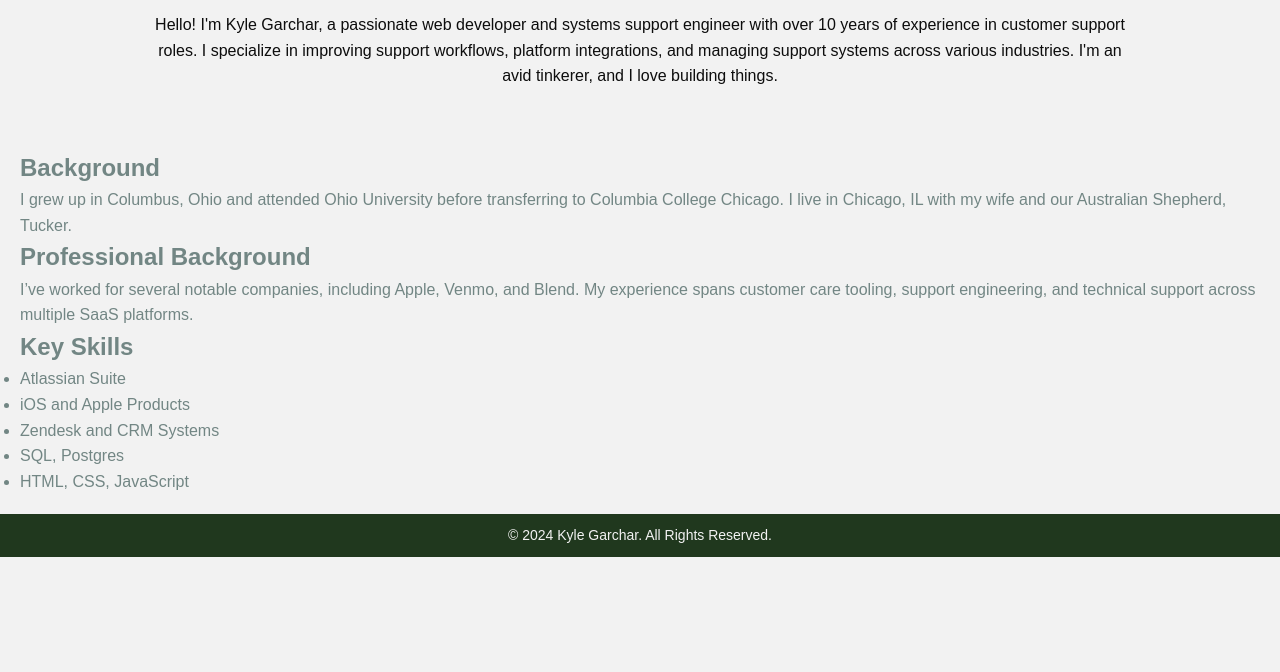
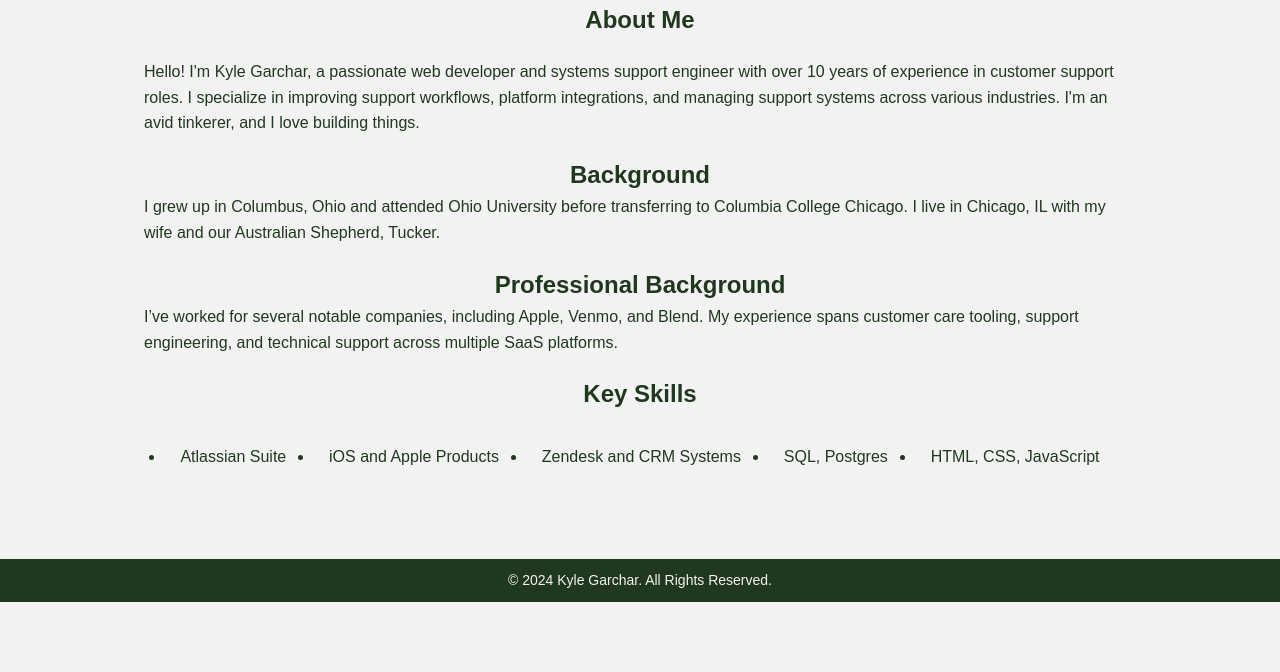
Before and after one commit to kylegarchar/personal-site-2, a plain HTML site: page about.html in a window 1280 px wide. Shown: the part 128-800 px from the top of the page. Drawn offline with Linux system fonts and the light colour scheme.

Commit message:
fixed css and alignment

```diff
--- a/about.html
+++ b/about.html
@@ -19,12 +19,9 @@
         </nav>
     </header>
     <main>
-        <section class="intro-section">
-            <h1>About Me</h1>
+        <section class="about-section">
+            <h1 align="center">About Me</h1>
             <p>Hello! I'm Kyle Garchar, a passionate web developer and systems support engineer with over 10 years of experience in customer support roles. I specialize in improving support workflows, platform integrations, and managing support systems across various industries. I'm an avid tinkerer, and I love building things.</p>
-        </section>
-
-        <article class="about-section">
             <h2>Background</h2>
             <p>I grew up in Columbus, Ohio and attended Ohio University before transferring to Columbia College Chicago. I live in Chicago, IL with my wife and our Australian Shepherd, Tucker.</p>
             <h2>Professional Background</h2>
@@ -37,8 +34,8 @@
                 <li>SQL, Postgres</li>
                 <li>HTML, CSS, JavaScript</li>
             </ul>
-            </ul>
-          </article>
+          </section>
+
     </main>
     <footer>
       <p>&copy; 2024 Kyle Garchar. All Rights Reserved.</p>
--- a/styles.css
+++ b/styles.css
@@ -9,7 +9,7 @@
 body {
   font-family: Arial, sans-serif;
   background-color: #F2F2F2;
-  color: #728684;
+  color: #20381E;
   line-height: 1.6;
 }
 
@@ -61,12 +61,13 @@ main {
   font-size: 32px;
   margin-bottom: 20px;
   color: #20381E;
+  text-align: center;
 }
 
 .intro-section p {
   font-size: 16px;
   margin-bottom: 20px;
-  color: #0D0D0D;
+  color: #20381E;
 }
 
 /* Image */
@@ -129,7 +130,48 @@ footer {
 }
 
 .portfolio-item h3 {
-  color: #4A5259;
+  color: #20381E;
   font-size: 24px;
   margin-bottom: 10px;
 }
+
+main {
+  display: flex;
+  flex-direction: column;
+  align-items: center;
+  padding: 20px;
+}
+
+.about-section {
+  max-width: 80%;
+  text-align: left;
+  margin-bottom: 40px;
+}
+
+.about-section h1 {
+  font-size: 24px;
+  margin-bottom: 20px;
+  color: #20381E;
+  text-align: center;
+}
+.about-section h2 {
+  color: #20381E;
+  text-align: center;
+}
+
+.about-section p {
+  font-size: 16px;
+  margin-bottom: 20px;
+  color: #20381E;
+}
+
+ul {
+  display: flex;
+  align-content: center;
+  padding: 15px;
+}
+
+li {
+ margin: auto;
+  padding: 15px;
+}
```
